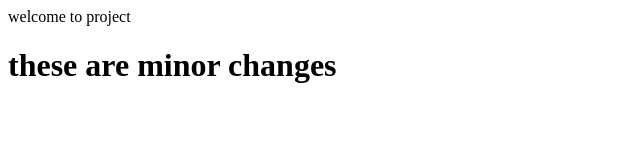
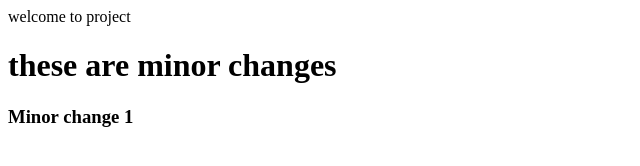
Before and after one commit to AshBorkar1/FreshersBatch-Mar2022, a plain HTML site: page Assignments/index.html in a window 1280 px wide. Shown: the whole page, without its empty margins (0-640 px from the left). Drawn offline with Linux system fonts and the light colour scheme.

Commit message:
Last change

```diff
--- a/Assignments/index.html
+++ b/Assignments/index.html
@@ -7,5 +7,7 @@
 	<body>
 		welcome to project
 		<h1> these are minor changes <h2>
+				<h3>Minor change 1</h3>
+
 	</body>
 </html>
```
